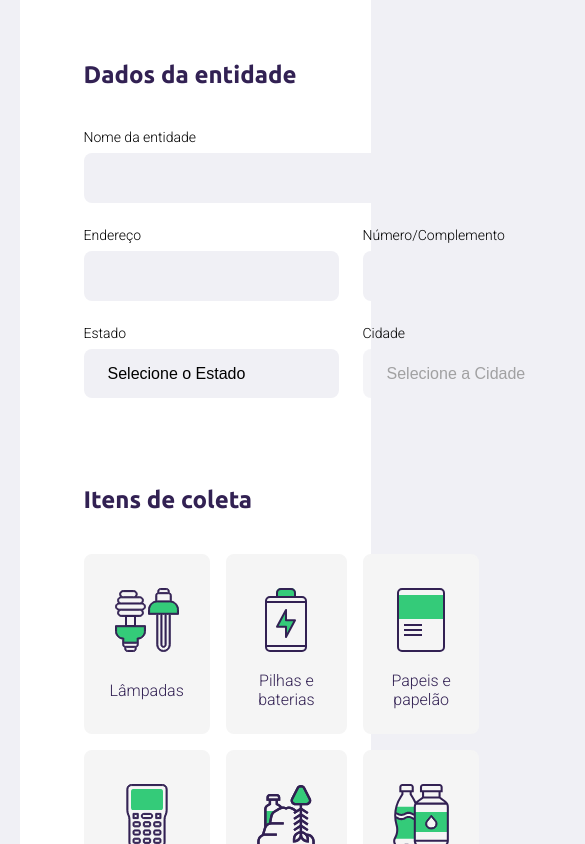
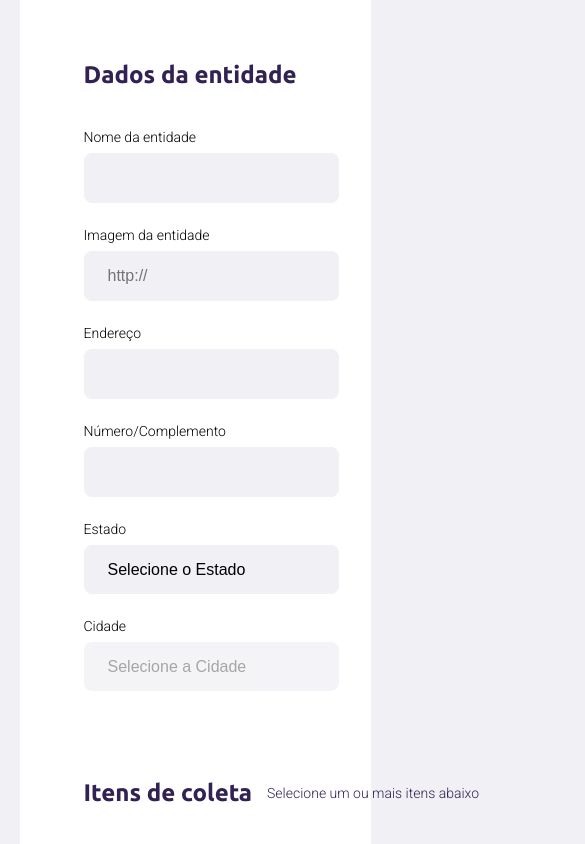
Before and after one commit to Gleissonmichael/ecoleta-starter, a website: page src/views/create-point.html in a window 390 px wide. Shown: the part 365-1209 px from the top of the page, 585 px wide, since content can reach past the window. Drawn offline with nearby package versions, Linux system fonts and the light colour scheme; files that its build step writes are made by us from their sources; no server answers.

Commit message:
att responsive css

```diff
--- a/public/styles/create-point.css
+++ b/public/styles/create-point.css
@@ -57,10 +57,19 @@ form fieldset {
 
 form legend {
     margin-bottom: 40px;
+    display: flex;
+    align-items: center;
+    justify-content: space-between;
+    width: 100%;
 }
 
 form legend h2 {
     font-size: 24px;
+}
+
+form legend span {
+   color: var(--title-color);
+   font-size: 14px;
 }
 
 form .field {
--- a/public/styles/responsive.css
+++ b/public/styles/responsive.css
@@ -27,6 +27,14 @@
     #page-search-results .cards img {
         height: 250px;
     }
+
+    #page-create-point .field-group{
+        flex-direction: column;
+    }
+
+    #page-create-point .field-group .field + .field {
+        margin-left: 0;
+    }
 }
 
 @media (min-width: 1700px) {
--- a/src/views/create-point.html
+++ b/src/views/create-point.html
@@ -24,10 +24,22 @@
             <h2>Dados da entidade</h2>
         </legend>
 
-        <div class="field">
-            <label for="name">Nome da entidade</label>
-            <input type="text" name="name" required>
+        <div class="field-group">
+            <div class="field">
+                <label for="name">Nome da entidade</label>
+                <input type="text" name="name" required>
+            </div>
+            <div class="field">
+                <label for="name">Imagem da entidade</label>
+                <input
+                 type="url"
+                 name="imagem"
+                 placeholder="http://"
+                 required>
+            </div>
         </div>
+
+
 
         <div class="field-group">
             <div class="field">
@@ -64,6 +76,7 @@
     <fieldset>
         <legend>
             <h2>Itens de coleta</h2>
+            <span>Selecione um ou mais itens abaixo</span>
         </legend>
 
         <div class="items-grid">
```
Also changed, not shown: src/views/layout.html (+3 -4 lines).
